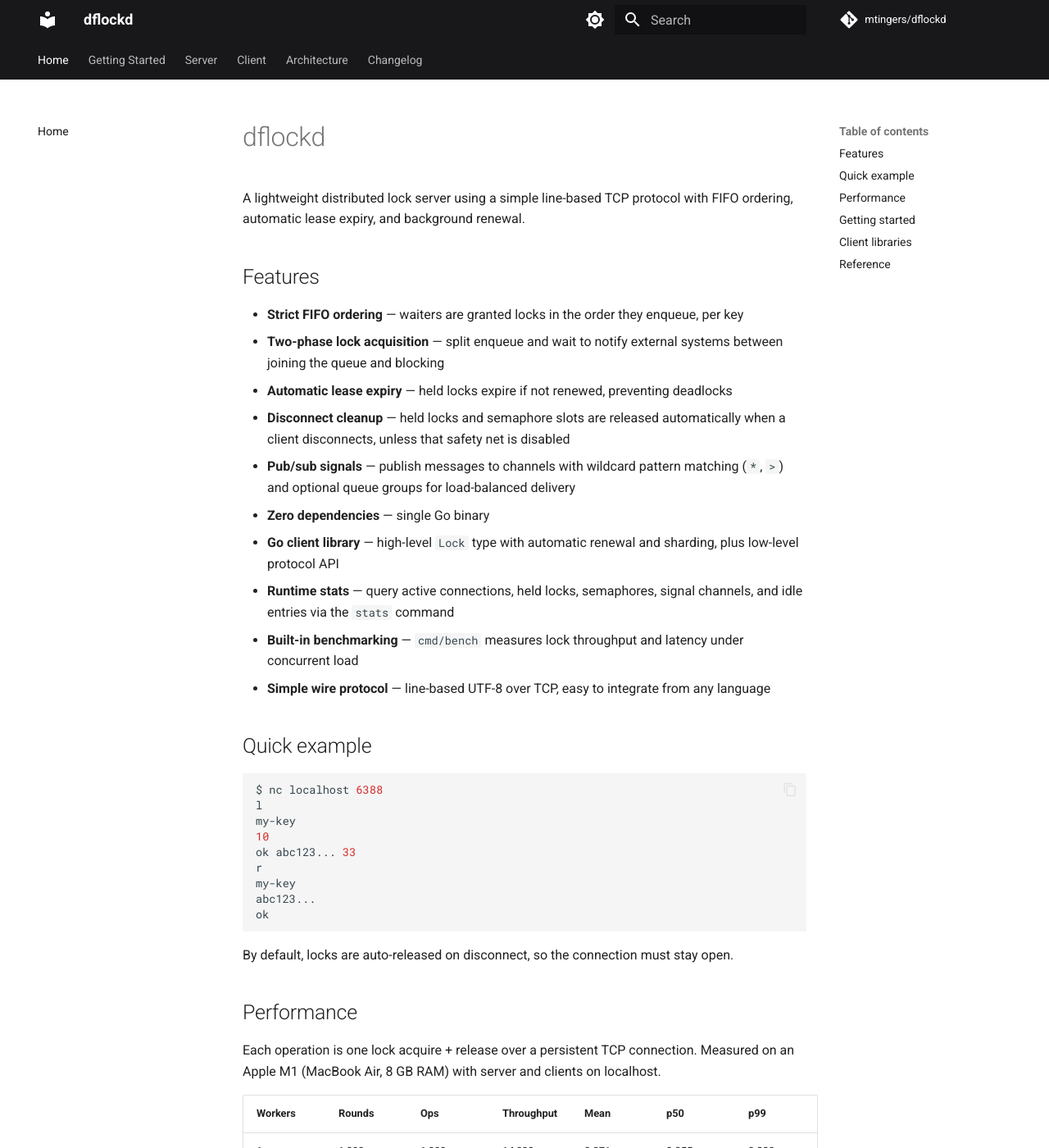
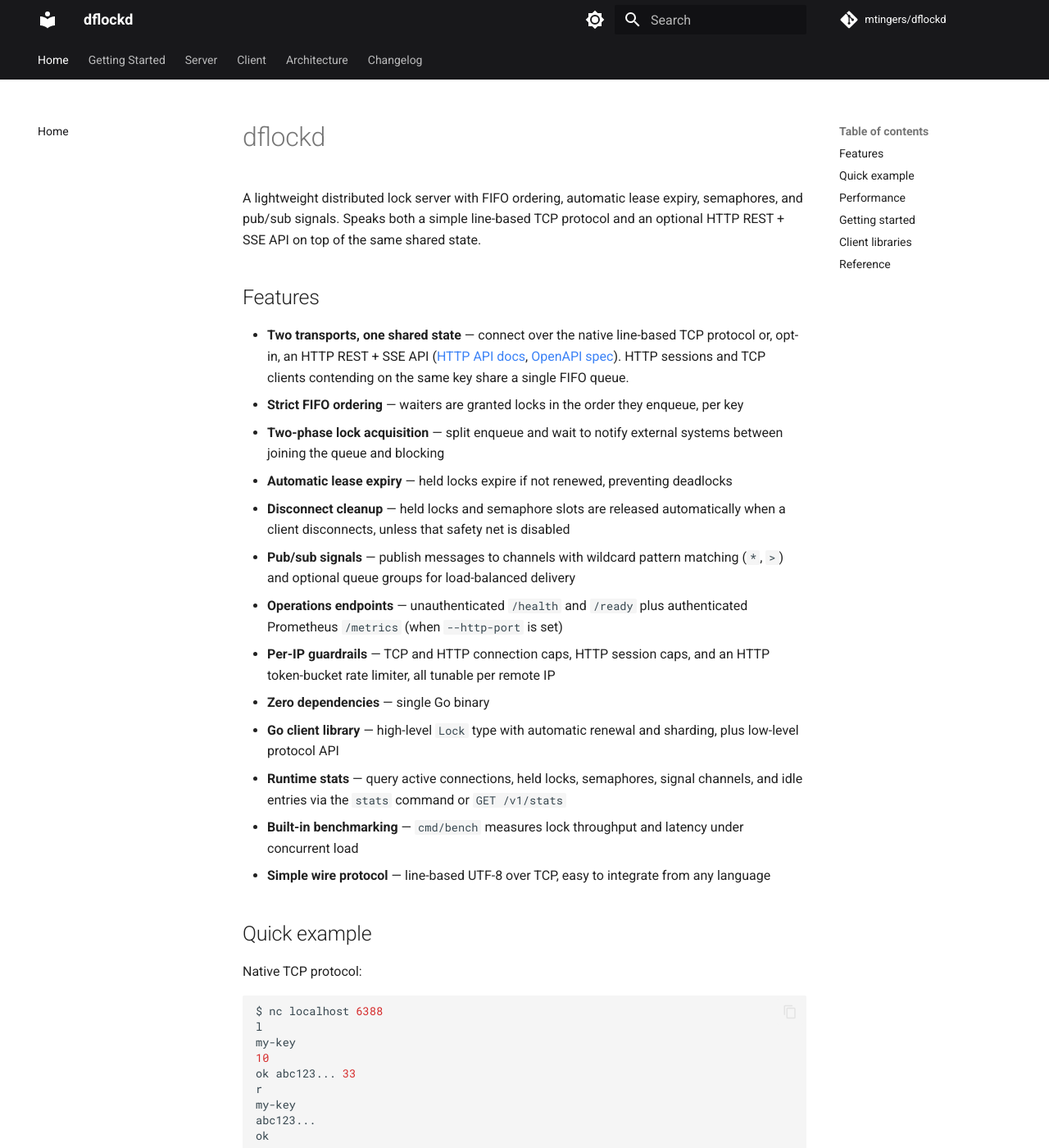
Before and after one commit to mtingers/dflockd, an MkDocs documentation site: the page built from docs/index.md, in a window 1280 px wide and 1400 px high. Shown: the whole window at 82% size. Built offline with MkDocs 1.6.1 and Material for MkDocs 9.7.7, drawn with Linux system fonts in a browser that asks for light colours; comment, search, counter and statistics services are not loaded; some of the changed text lies outside the part shown.

Commit message:
docs: surface the HTTP REST + SSE API on the README and docs index
Both the README lead and the docs home page only mentioned the line-based
TCP protocol, even though the HTTP REST + SSE API has been a first-class
transport since v1.15.0. Update the tagline, features list, quick example,
and reference links to make the HTTP API and operational endpoints
(/health, /ready, /metrics) discoverable from page one.

Co-Authored-By: Claude Opus 4.7 (1M context) <noreply@anthropic.com>

````diff
--- a/docs/index.md
+++ b/docs/index.md
@@ -1,21 +1,26 @@
 # dflockd
 
-A lightweight distributed lock server using a simple line-based TCP protocol with FIFO ordering, automatic lease expiry, and background renewal.
+A lightweight distributed lock server with FIFO ordering, automatic lease expiry, semaphores, and pub/sub signals. Speaks both a simple line-based TCP protocol and an optional HTTP REST + SSE API on top of the same shared state.
 
 ## Features
 
+- **Two transports, one shared state** — connect over the native line-based TCP protocol or, opt-in, an HTTP REST + SSE API ([HTTP API docs](http-api.md), [OpenAPI spec](openapi.json)). HTTP sessions and TCP clients contending on the same key share a single FIFO queue.
 - **Strict FIFO ordering** — waiters are granted locks in the order they enqueue, per key
 - **Two-phase lock acquisition** — split enqueue and wait to notify external systems between joining the queue and blocking
 - **Automatic lease expiry** — held locks expire if not renewed, preventing deadlocks
 - **Disconnect cleanup** — held locks and semaphore slots are released automatically when a client disconnects, unless that safety net is disabled
 - **Pub/sub signals** — publish messages to channels with wildcard pattern matching (`*`, `>`) and optional queue groups for load-balanced delivery
+- **Operations endpoints** — unauthenticated `/health` and `/ready` plus authenticated Prometheus `/metrics` (when `--http-port` is set)
+- **Per-IP guardrails** — TCP and HTTP connection caps, HTTP session caps, and an HTTP token-bucket rate limiter, all tunable per remote IP
 - **Zero dependencies** — single Go binary
 - **Go client library** — high-level `Lock` type with automatic renewal and sharding, plus low-level protocol API
-- **Runtime stats** — query active connections, held locks, semaphores, signal channels, and idle entries via the `stats` command
+- **Runtime stats** — query active connections, held locks, semaphores, signal channels, and idle entries via the `stats` command or `GET /v1/stats`
 - **Built-in benchmarking** — `cmd/bench` measures lock throughput and latency under concurrent load
 - **Simple wire protocol** — line-based UTF-8 over TCP, easy to integrate from any language
 
 ## Quick example
+
+Native TCP protocol:
 
 ```bash
 $ nc localhost 6388
@@ -30,6 +35,17 @@ ok
 ```
 
 By default, locks are auto-released on disconnect, so the connection must stay open.
+
+HTTP API (start the server with `--http-port 6389`):
+
+```bash
+sid=$(curl -sX POST http://localhost:6389/v1/sessions | jq -r .session_id)
+curl -sX POST http://localhost:6389/v1/locks/my-key \
+     -H "X-Dflockd-Session: $sid" \
+     -d '{"acquire_timeout_s": 10, "lease_ttl_s": 60}'
+# → {"status":"ok","token":"...","lease_ttl_s":60}
+curl -sX DELETE http://localhost:6389/v1/sessions/$sid
+```
 
 ## Performance
 
@@ -61,6 +77,8 @@ All workers use unique keys (no contention). Run your own: `go run ./cmd/bench -
 ## Reference
 
 - [Server Configuration](server.md) — CLI flags, environment variables, TLS, authentication, and tuning
+- [HTTP REST + SSE API](http-api.md) — sessions, locks, semaphores, two-phase enqueue/wait, signal pub/sub via SSE, plus `/health`, `/ready`, `/metrics`
+- [OpenAPI 3.1 spec](openapi.json) — machine-readable contract; also served at `GET /v1/openapi.json` when the HTTP API is enabled
 - [Wire Protocol](architecture/protocol.md) — line-based TCP protocol specification, commands, and error codes
 - [Architecture](architecture/overview.md) — server internals, lock state, concurrency model, and signal delivery
 - [Changelog](changelog.md) — release history
--- a/mkdocs.yml
+++ b/mkdocs.yml
@@ -1,6 +1,6 @@
 site_name: dflockd
 site_url: https://mtingers.github.io/dflockd/
-site_description: A lightweight distributed lock server using a simple line-based TCP protocol with FIFO ordering, automatic lease expiry, and background renewal.
+site_description: A lightweight distributed lock server with FIFO ordering, automatic lease expiry, semaphores, and pub/sub signals — speaks both a line-based TCP protocol and an HTTP REST + SSE API.
 repo_url: https://github.com/mtingers/dflockd
 repo_name: mtingers/dflockd
 
````
Also changed, not shown: README.md (+2 -2 lines).
